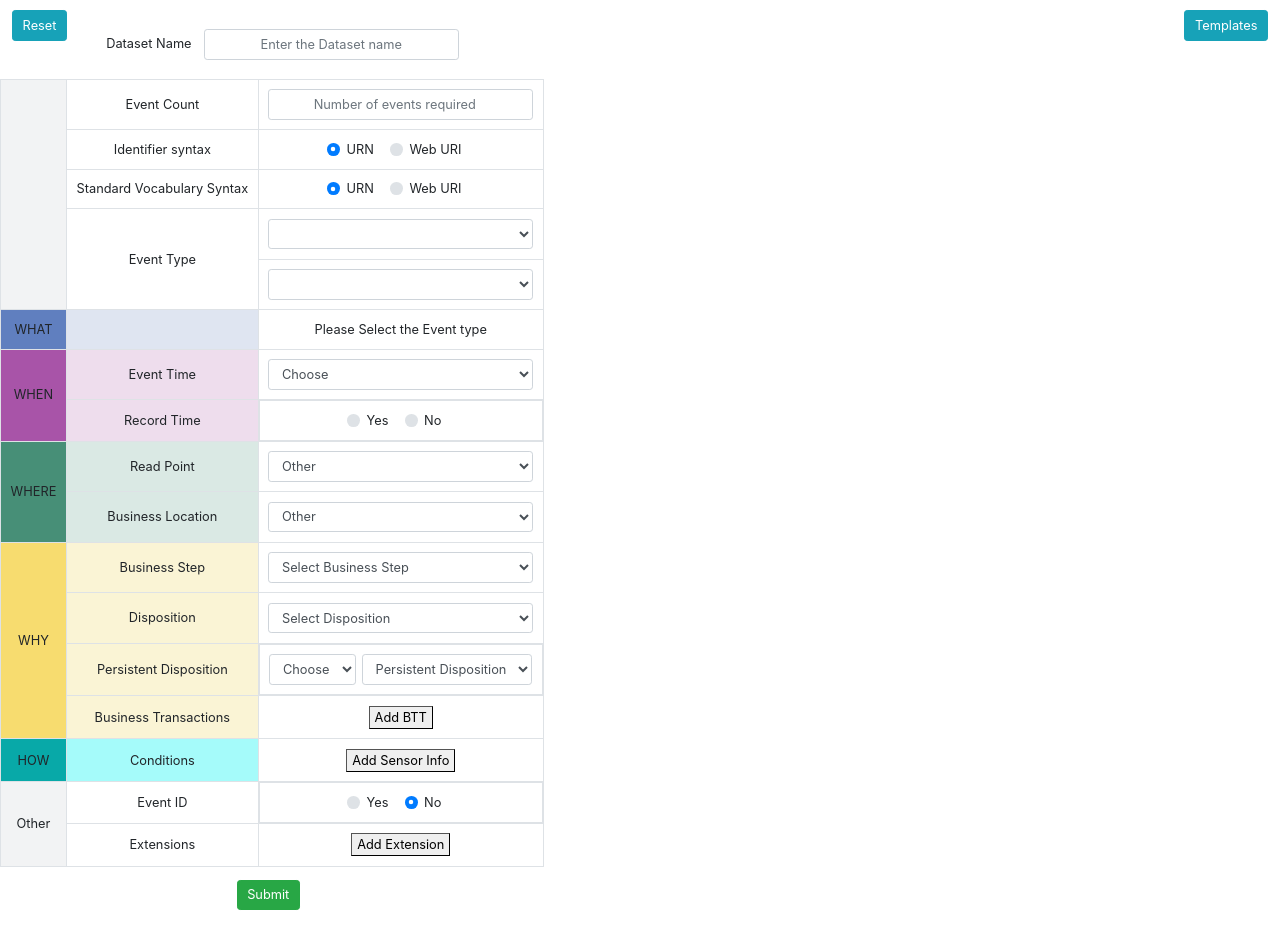
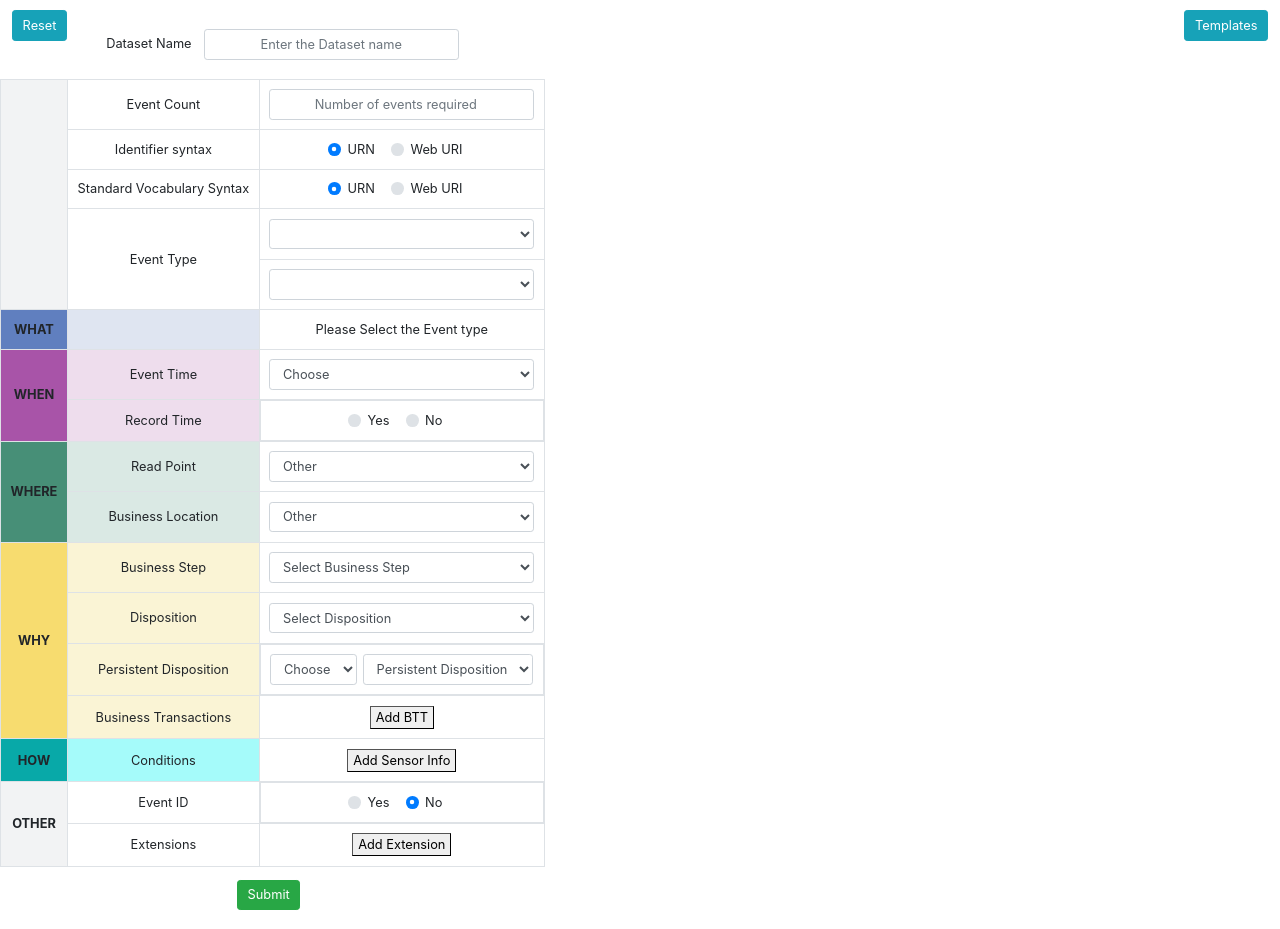
Before and after one commit to Aravinda93/Test-Data-Generator-For-EPCIS-Events, a website: page public/index.html in a window 1280 px wide. Shown: the part 54-983 px from the top of the page. Drawn offline with nearby package versions, Linux system fonts and the light colour scheme; some packages are replaced by stand-ins of ours; no server answers; a script that the page names is missing.

```diff
--- a/public/index.html
+++ b/public/index.html
@@ -141,7 +141,7 @@
 
 								<!-- WHAT dimension STARTs-->
 								<tr>
-									<td rowspan="{{ rowspanWHAT }}" style="background-color: #607fbf;text-align: center;"> WHAT </td>
+									<td rowspan="{{ rowspanWHAT }}" style="background-color: #607fbf;text-align: center;"> <b>WHAT</b> </td>
 									<!--When No EVENT TYPE has been selected-->
 									<td style="background-color: #dfe5f1;" ng-show="formdata.eventtype1 == '' "></td>
 									<td ng-show="formdata.eventtype1 == '' "> Please Select the Event type </td>
@@ -327,7 +327,7 @@
 
 								<!-- WHEN DIMENSION FIELFDS -->
 								<tr>
-									<td rowspan="2" style="background-color: #a854a8;text-align: center;"> WHEN </td>
+									<td rowspan="2" style="background-color: #a854a8;text-align: center;"> <b>WHEN</b> </td>
 									<td style="background-color: #eedded;"  class="column2"> Event Time </td>
 
 									<td>
@@ -386,7 +386,7 @@
 
 								<!-- WHERE DIMENSION START -->
 								<tr>
-									<td rowspan="2" style="background-color: #478f77;text-align: center;"> WHERE </td>
+									<td rowspan="2" style="background-color: #478f77;text-align: center;"> <b>WHERE</b> </td>
 									<td style="background-color: #dae9e4;" class="column2"> Read Point </td>
 									<td>
 										<select ng-model="formdata.readpointselector" id="readpointselector" class="form-control">
@@ -452,7 +452,7 @@
 
 								<!--WHY DIMESION START -->
 								<tr>
-									<td rowspan="{{ rowspanWHY }}" style="background-color: #F7DC6F;text-align: center;"> WHY </td>
+									<td rowspan="{{ rowspanWHY }}" style="background-color: #F7DC6F;text-align: center;"> <b>WHY</b> </td>
 									<td style="background-color: #faf4d5;" class="column2"> Business Step </td>
 									<td>
 										<select ng-model="formdata.businessStep" id="businessStep"  ng-options='businessStep.value as businessStep.text for businessStep in businessSteps' class="form-control">
@@ -597,7 +597,7 @@
 
 								<!-- HOW DIMENSION -->
 								<tr>
-									<td rowspan="{{ 1 }}" style="background-color: #08A9A8;text-align: center;"> HOW </td>
+									<td rowspan="{{ 1 }}" style="background-color: #08A9A8;text-align: center;"> <b>HOW</b> </td>
 									<td style="background-color: #A5FBFA;"> Conditions </td>
 									<td>
 										<button ng-click="AddSensorData()" type="button" class="btn-btn-info" >Add Sensor Info</button><br/>
@@ -612,7 +612,7 @@
 
 								<!-- OTHER FIELDS START -->
 								<tr>
-									<td rowspan="{{ OtherFields }}" style="background-color: #F2F3F4;">Other</td>
+									<td rowspan="{{ OtherFields }}" style="background-color: #F2F3F4;"> <b>OTHER</b> </td>
 									<td> Event ID </td>
 									<td class="form-inline" style="display: block;margin: auto;">
 										<div class="custom-control custom-radio custom-control-inline">
```
Also changed, not shown: public/FormModal.html (+6 -6 lines).
